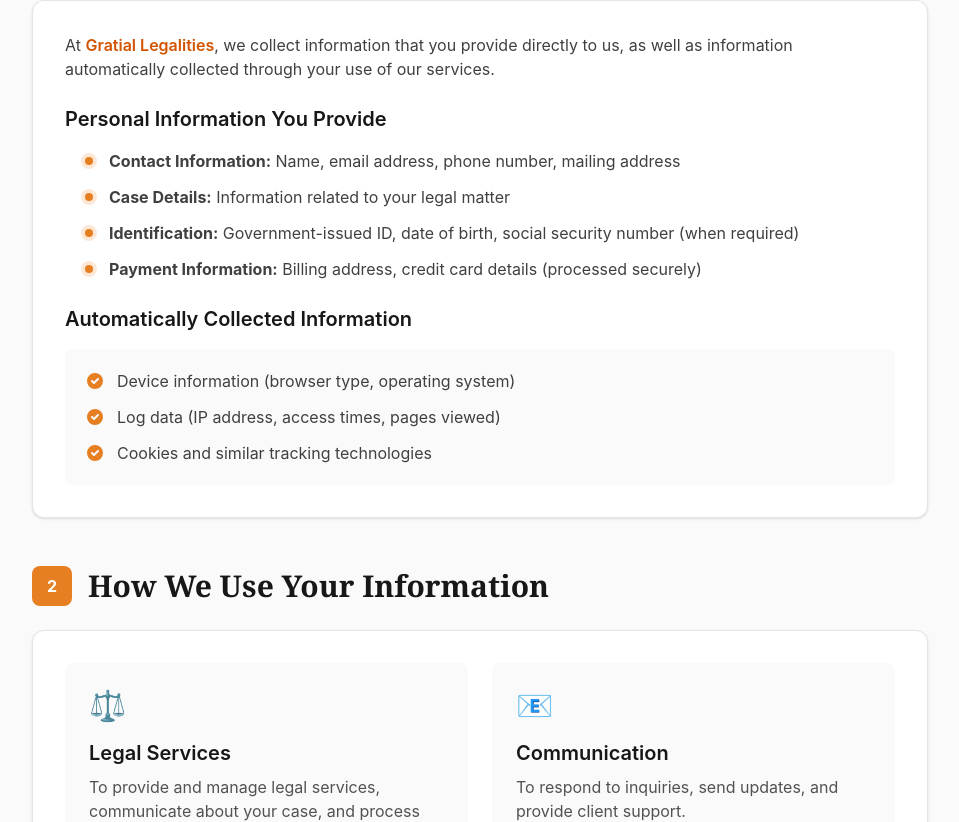
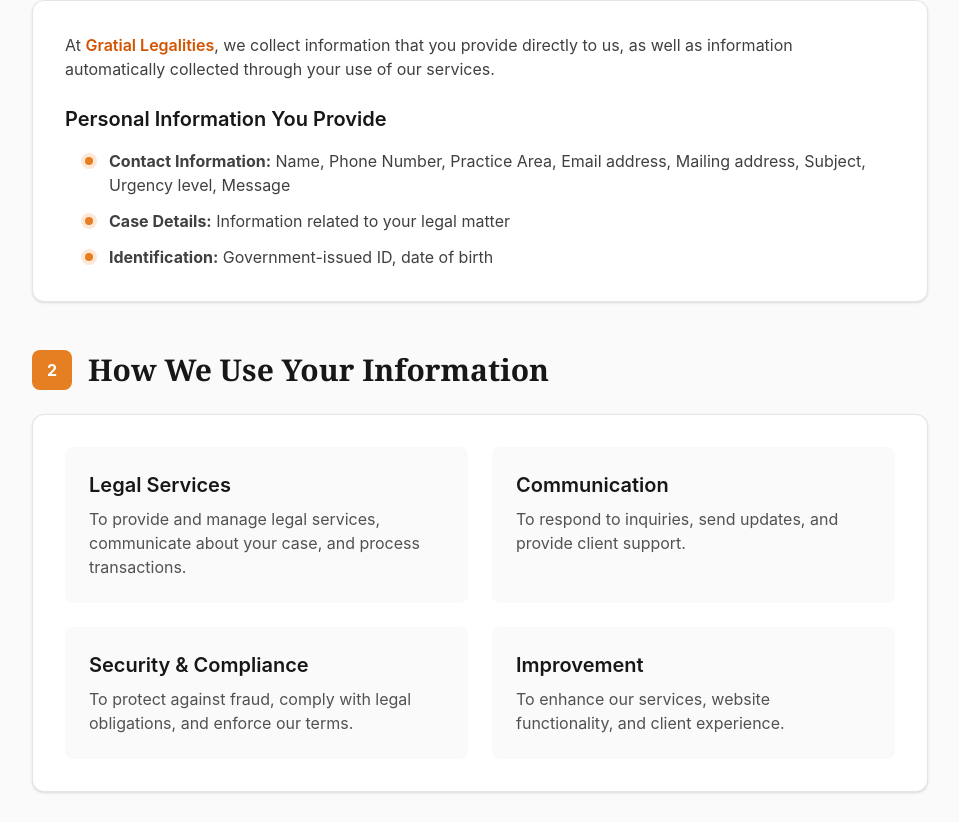
Before and after one commit to justdavid-tech/gratiallegalities, a React (Vite) app: page /privacy-policy in a window 1280 px wide. Shown: the part 1078-1900 px from the top of the page, without its empty margins (160-1119 px from the left). Built offline with nearby package versions, Linux system fonts and the light colour scheme.

Commit message:
privacy policy showup update

```diff
--- a/src/pages/privacy-policy.jsx
+++ b/src/pages/privacy-policy.jsx
@@ -1,5 +1,6 @@
 import React from 'react';
 import { Helmet } from 'react-helmet-async';
+import Footer from '../components/footer';
 
 const PrivacyPolicy = () => {
   return (
@@ -115,7 +116,7 @@ const PrivacyPolicy = () => {
                           <div className="bg-primary-100 rounded-full p-1 mr-3 mt-1">
                             <div className="w-2 h-2 bg-primary-500 rounded-full"></div>
                           </div>
-                          <span><strong>Contact Information:</strong> Name, email address, phone number, mailing address</span>
+                          <span><strong>Contact Information:</strong> Name, Phone Number, Practice Area, Email address, Mailing address, Subject, Urgency level, Message </span>
                         </li>
                         <li className="flex items-start">
                           <div className="bg-primary-100 rounded-full p-1 mr-3 mt-1">
@@ -127,41 +128,9 @@ const PrivacyPolicy = () => {
                           <div className="bg-primary-100 rounded-full p-1 mr-3 mt-1">
                             <div className="w-2 h-2 bg-primary-500 rounded-full"></div>
                           </div>
-                          <span><strong>Identification:</strong> Government-issued ID, date of birth, social security number (when required)</span>
-                        </li>
-                        <li className="flex items-start">
-                          <div className="bg-primary-100 rounded-full p-1 mr-3 mt-1">
-                            <div className="w-2 h-2 bg-primary-500 rounded-full"></div>
-                          </div>
-                          <span><strong>Payment Information:</strong> Billing address, credit card details (processed securely)</span>
+                          <span><strong>Identification:</strong> Government-issued ID, date of birth</span>
                         </li>
                       </ul>
-                    </div>
-
-                    <div className="mt-6">
-                      <h3 className="text-xl font-semibold text-neutral-900 mb-4">Automatically Collected Information</h3>
-                      <div className="bg-neutral-50 rounded-lg p-5">
-                        <ul className="space-y-3">
-                          <li className="flex items-center">
-                            <svg className="w-5 h-5 text-primary-500 mr-3" fill="currentColor" viewBox="0 0 20 20">
-                              <path fillRule="evenodd" d="M10 18a8 8 0 100-16 8 8 0 000 16zm3.707-9.293a1 1 0 00-1.414-1.414L9 10.586 7.707 9.293a1 1 0 00-1.414 1.414l2 2a1 1 0 001.414 0l4-4z" clipRule="evenodd" />
-                            </svg>
-                            Device information (browser type, operating system)
-                          </li>
-                          <li className="flex items-center">
-                            <svg className="w-5 h-5 text-primary-500 mr-3" fill="currentColor" viewBox="0 0 20 20">
-                              <path fillRule="evenodd" d="M10 18a8 8 0 100-16 8 8 0 000 16zm3.707-9.293a1 1 0 00-1.414-1.414L9 10.586 7.707 9.293a1 1 0 00-1.414 1.414l2 2a1 1 0 001.414 0l4-4z" clipRule="evenodd" />
-                            </svg>
-                            Log data (IP address, access times, pages viewed)
-                          </li>
-                          <li className="flex items-center">
-                            <svg className="w-5 h-5 text-primary-500 mr-3" fill="currentColor" viewBox="0 0 20 20">
-                              <path fillRule="evenodd" d="M10 18a8 8 0 100-16 8 8 0 000 16zm3.707-9.293a1 1 0 00-1.414-1.414L9 10.586 7.707 9.293a1 1 0 00-1.414 1.414l2 2a1 1 0 001.414 0l4-4z" clipRule="evenodd" />
-                            </svg>
-                            Cookies and similar tracking technologies
-                          </li>
-                        </ul>
-                      </div>
                     </div>
                   </div>
                 </div>
@@ -182,27 +151,22 @@ const PrivacyPolicy = () => {
                     {[
                       {
                         title: "Legal Services",
-                        description: "To provide and manage legal services, communicate about your case, and process transactions.",
-                        icon: "⚖️"
+                        description: "To provide and manage legal services, communicate about your case, and process transactions."
                       },
                       {
                         title: "Communication",
-                        description: "To respond to inquiries, send updates, and provide client support.",
-                        icon: "📧"
+                        description: "To respond to inquiries, send updates, and provide client support."
                       },
                       {
                         title: "Security & Compliance",
-                        description: "To protect against fraud, comply with legal obligations, and enforce our terms.",
-                        icon: "🔒"
+                        description: "To protect against fraud, comply with legal obligations, and enforce our terms."
                       },
                       {
                         title: "Improvement",
-                        description: "To enhance our services, website functionality, and client experience.",
-                        icon: "📈"
+                        description: "To enhance our services, website functionality, and client experience."
                       }
                     ].map((item, index) => (
                       <div key={index} className="bg-neutral-50 rounded-lg p-6 hover:shadow-md transition-shadow duration-300">
-                        <div className="text-3xl mb-4">{item.icon}</div>
                         <h3 className="text-xl font-semibold text-neutral-900 mb-2">{item.title}</h3>
                         <p className="text-neutral-600">{item.description}</p>
                       </div>
@@ -229,7 +193,7 @@ const PrivacyPolicy = () => {
 
                     <div className="mt-6 space-y-6">
                       <div className="flex items-start">
-                        <div className="bg-warning-100 text-warning-800 rounded-full px-3 py-1 text-sm font-semibold mr-4 mt-1">
+                        <div className="bg-success-100 text-success-800 rounded-full px-3 py-1 text-sm font-semibold mr-4 mt-1">
                           Legal Requirement
                         </div>
                         <div>
@@ -239,7 +203,7 @@ const PrivacyPolicy = () => {
                       </div>
 
                       <div className="flex items-start">
-                        <div className="bg-info-100 text-info-800 rounded-full px-3 py-1 text-sm font-semibold mr-4 mt-1">
+                        <div className="bg-success-100 text-success-800 rounded-full px-3 py-1 text-sm font-semibold mr-4 mt-1">
                           Service Providers
                         </div>
                         <div>
@@ -481,31 +445,7 @@ const PrivacyPolicy = () => {
             </div>
           </div>
         </main>
-
-        {/* Footer */}
-        <footer className="bg-secondary-950 text-white py-12">
-          <div className="container mx-auto px-4">
-            <div className="max-w-4xl mx-auto">
-              <div className="flex flex-col md:flex-row justify-between items-center">
-                <div className="mb-6 md:mb-0">
-                  <h3 className="text-2xl font-heading font-bold mb-2">[Your Law Firm Name]</h3>
-                  <p className="text-neutral-300">© {new Date().getFullYear()} All rights reserved.</p>
-                </div>
-                <div className="flex space-x-6">
-                  <a href="/terms" className="text-neutral-300 hover:text-white transition-colors duration-200">
-                    Terms of Service
-                  </a>
-                  <a href="/disclaimer" className="text-neutral-300 hover:text-white transition-colors duration-200">
-                    Legal Disclaimer
-                  </a>
-                  <a href="/sitemap" className="text-neutral-300 hover:text-white transition-colors duration-200">
-                    Sitemap
-                  </a>
-                </div>
-              </div>
-            </div>
-          </div>
-        </footer>
+<Footer />
       </div>
     </>
   );
```
